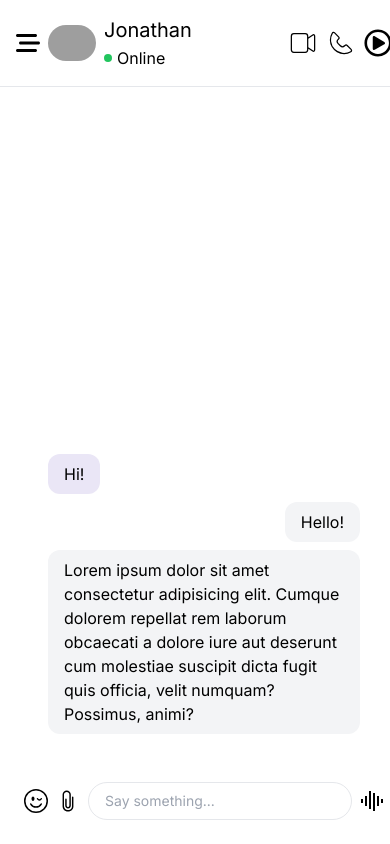
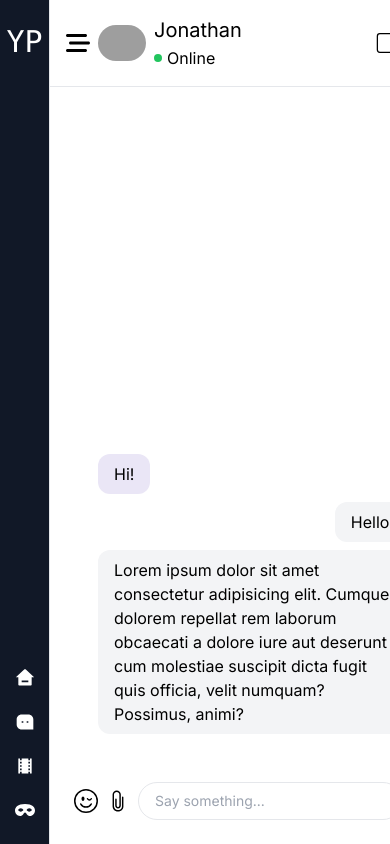
Before and after one commit to tashifjishan/privately-front, a React (Vite) app: page / in a window 390 px wide. Built offline with nearby package versions, Linux system fonts and the light colour scheme; grey boxes are pictures that could not be loaded.

Commit message:
added a navbar

```diff
--- /dev/null
+++ b/src/components/Nav.jsx
@@ -0,0 +1,20 @@
+import { FaMask } from "react-icons/fa";
+import { MdLocalMovies } from "react-icons/md";
+import { RiHome3Fill, RiMessage3Fill } from "react-icons/ri";
+import { Link } from "react-router";
+
+export default function Nav() {
+  return (
+    <div className="bg-gray-900 border-r-[1px] text-white flex flex-col items-center gap-6  py-6 px-2">
+      <p className="text-3xl font-mono">YP</p>
+      <RiHome3Fill className="text-xl mt-auto hover:text-slate-500 duration-300 cursor-pointer" />
+      <Link to="/">
+        <RiMessage3Fill className="text-xl hover:text-slate-500 duration-300 cursor-pointer" />
+      </Link>
+      <Link to="/watch">
+        <MdLocalMovies className="text-xl hover:text-slate-500 duration-300 cursor-pointer" />
+      </Link>
+      <FaMask className="text-xl hover:text-slate-500 duration-300 cursor-pointer" />
+    </div>
+  );
+}
--- a/src/pages/Chats.jsx
+++ b/src/pages/Chats.jsx
@@ -1,14 +1,21 @@
 import { CiMenuKebab, CiPhone, CiVideoOn, CiVoicemail } from "react-icons/ci";
 import { BsEmojiWink } from "react-icons/bs";
 import { IoIosAttach } from "react-icons/io";
-import { RiVoiceprintLine } from "react-icons/ri";
-import { FaRegPlayCircle } from "react-icons/fa";
-import { HiMagnifyingGlass } from "react-icons/hi2";
+import {
+  RiHome3Fill,
+  RiMessage3Fill,
+  RiVideoAddLine,
+  RiVoiceprintLine,
+} from "react-icons/ri";
+import { FaMask, FaRegPlayCircle } from "react-icons/fa";
+import { HiEnvelope, HiHome, HiMagnifyingGlass } from "react-icons/hi2";
+import { MdLocalMovies } from "react-icons/md";
 
 import { FaBarsStaggered } from "react-icons/fa6";
 import { useState } from "react";
 import { Link } from "react-router";
 import { IoSend } from "react-icons/io5";
+import Nav from "../components/Nav";
 export default function Chats() {
   const [friendsSectionOpen, setFriendsSectionOpen] = useState(false);
   const [sendBtnVisible, setSendBtnVisible] = useState(false);
@@ -293,10 +300,11 @@ export default function Chats() {
   ];
 
   return (
-    <div className="grid lg:grid-cols-[400px_auto] h-screen overflow-hidden">
+    <div className="grid grid-cols-[50px_1fr] lg:grid-cols-[auto_400px_1fr] h-screen overflow-hidden">
+      <Nav />
       <div
-        className={`duration-500 bg-primaryBg fixed lg:static ${
-          friendsSectionOpen ? "left-0" : "-left-[400px]"
+        className={`duration-500 bg-slate-900 fixed lg:static ${
+          friendsSectionOpen ? "left-[50px]" : "-left-[450px]"
         } lg:flex flex-col gap-6 h-screen overflow-auto scrollbar-hide `}
       >
         <div className="flex flex-col gap-6 sticky top-0 bg-inherit z-50 p-4 pb-0">
@@ -331,7 +339,7 @@ export default function Chats() {
                 />
               </div>
               <div>
-                <p>{friend.name}</p>
+                <p className="text-white">{friend.name}</p>
                 <p className="text-gray-500">{friend.lastMessage}</p>
               </div>
 
@@ -374,9 +382,6 @@ export default function Chats() {
           <div className="ml-auto flex gap-2 items-center ">
             <CiVideoOn size={30} />
             <CiPhone size={30} />
-            <Link to={"/watch"}>
-              <FaRegPlayCircle size={28} />{" "}
-            </Link>
           </div>
         </div>
 
--- a/src/pages/Watch.jsx
+++ b/src/pages/Watch.jsx
@@ -6,24 +6,14 @@ import { RiArrowGoBackLine, RiVoiceprintLine } from "react-icons/ri";
 import { Link } from "react-router";
 import { IoSend } from "react-icons/io5";
 import { useState } from "react";
+import Nav from "../components/Nav";
 
 export default function Watch() {
     const [sendBtnVisible, setSendBtnVisible] = useState(false);
   return (
-    <div className=" flex flex-col bg-[#f9fafb] text-gray-800 h-screen">
+    <div className="grid grid-cols-[auto_1fr] flex flex-col bg-[#f9fafb] text-gray-800 h-screen">
       {/* Header */}
-      <div className="px-6 py-2 flex items-center justify-between gap-3 border-b border-gray-200 bg-white">
-        <Link to={"../"}>
-          <RiArrowGoBackLine size={24} className="text-gray-600" />
-        </Link>
-        <div className="flex items-center gap-4">
-          <img
-            className="w-10 h-10 rounded-full object-cover"
-            src="https://encrypted-tbn0.gstatic.com/images?q=tbn:ANd9GcRtAOGvsuCigTR-oRCUKfLFQJDcmAOxJfNXgQ&s"
-            alt="User"
-          />
-        </div>
-      </div>
+      <Nav />
 
       {/* Main Content */}
       <div className="flex-1  grid lg:grid-cols-[3fr_1fr] grid-cols-1 gap-6 p-2 lg:p-6 ">
@@ -49,80 +39,7 @@ export default function Watch() {
               {
                 img: "https://media.tenor.com/e2H9ESW2-MwAAAAM/watching-popcorn.gif",
               },
-              {
-                img: "https://media.tenor.com/e2H9ESW2-MwAAAAM/watching-popcorn.gif",
-              },
-              {
-                img: "https://media.tenor.com/e2H9ESW2-MwAAAAM/watching-popcorn.gif",
-              },
 
-              {
-                img: "https://media.tenor.com/e2H9ESW2-MwAAAAM/watching-popcorn.gif",
-              },
-              {
-                img: "https://media.tenor.com/e2H9ESW2-MwAAAAM/watching-popcorn.gif",
-              },
-                {
-                img: "https://media.tenor.com/e2H9ESW2-MwAAAAM/watching-popcorn.gif",
-              }
-              ,
-                {
-                img: "https://media.tenor.com/e2H9ESW2-MwAAAAM/watching-popcorn.gif",
-              }
-              ,
-                {
-                img: "https://media.tenor.com/e2H9ESW2-MwAAAAM/watching-popcorn.gif",
-              },
-              {
-                img: "https://media.tenor.com/e2H9ESW2-MwAAAAM/watching-popcorn.gif",
-              },
-
-              {
-                img: "https://media.tenor.com/e2H9ESW2-MwAAAAM/watching-popcorn.gif",
-              },
-              {
-                img: "https://media.tenor.com/e2H9ESW2-MwAAAAM/watching-popcorn.gif",
-              },,
-              {
-                img: "https://media.tenor.com/e2H9ESW2-MwAAAAM/watching-popcorn.gif",
-              },
-
-              {
-                img: "https://media.tenor.com/e2H9ESW2-MwAAAAM/watching-popcorn.gif",
-              },
-              {
-                img: "https://media.tenor.com/e2H9ESW2-MwAAAAM/watching-popcorn.gif",
-              },,
-              {
-                img: "https://media.tenor.com/e2H9ESW2-MwAAAAM/watching-popcorn.gif",
-              },
-
-              {
-                img: "https://media.tenor.com/e2H9ESW2-MwAAAAM/watching-popcorn.gif",
-              },
-              {
-                img: "https://media.tenor.com/e2H9ESW2-MwAAAAM/watching-popcorn.gif",
-              },,
-              {
-                img: "https://media.tenor.com/e2H9ESW2-MwAAAAM/watching-popcorn.gif",
-              },
-
-              {
-                img: "https://media.tenor.com/e2H9ESW2-MwAAAAM/watching-popcorn.gif",
-              },
-              {
-                img: "https://media.tenor.com/e2H9ESW2-MwAAAAM/watching-popcorn.gif",
-              },,
-              {
-                img: "https://media.tenor.com/e2H9ESW2-MwAAAAM/watching-popcorn.gif",
-              },
-
-              {
-                img: "https://media.tenor.com/e2H9ESW2-MwAAAAM/watching-popcorn.gif",
-              },
-              {
-                img: "https://media.tenor.com/e2H9ESW2-MwAAAAM/watching-popcorn.gif",
-              },
             ].map((person, index) => (
               <div key={index} className="text-center space-y-2 ">
                 <img
```
